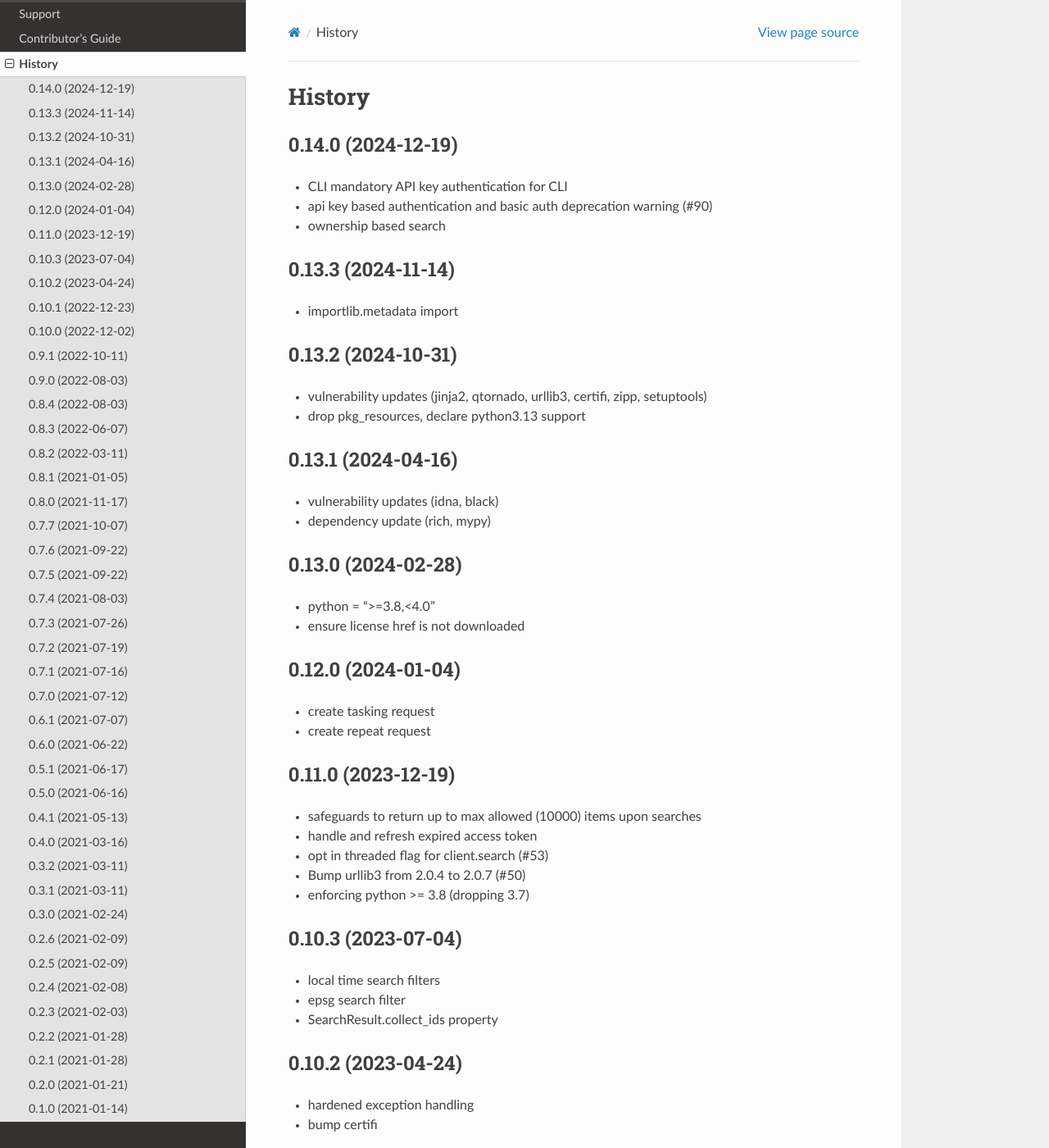
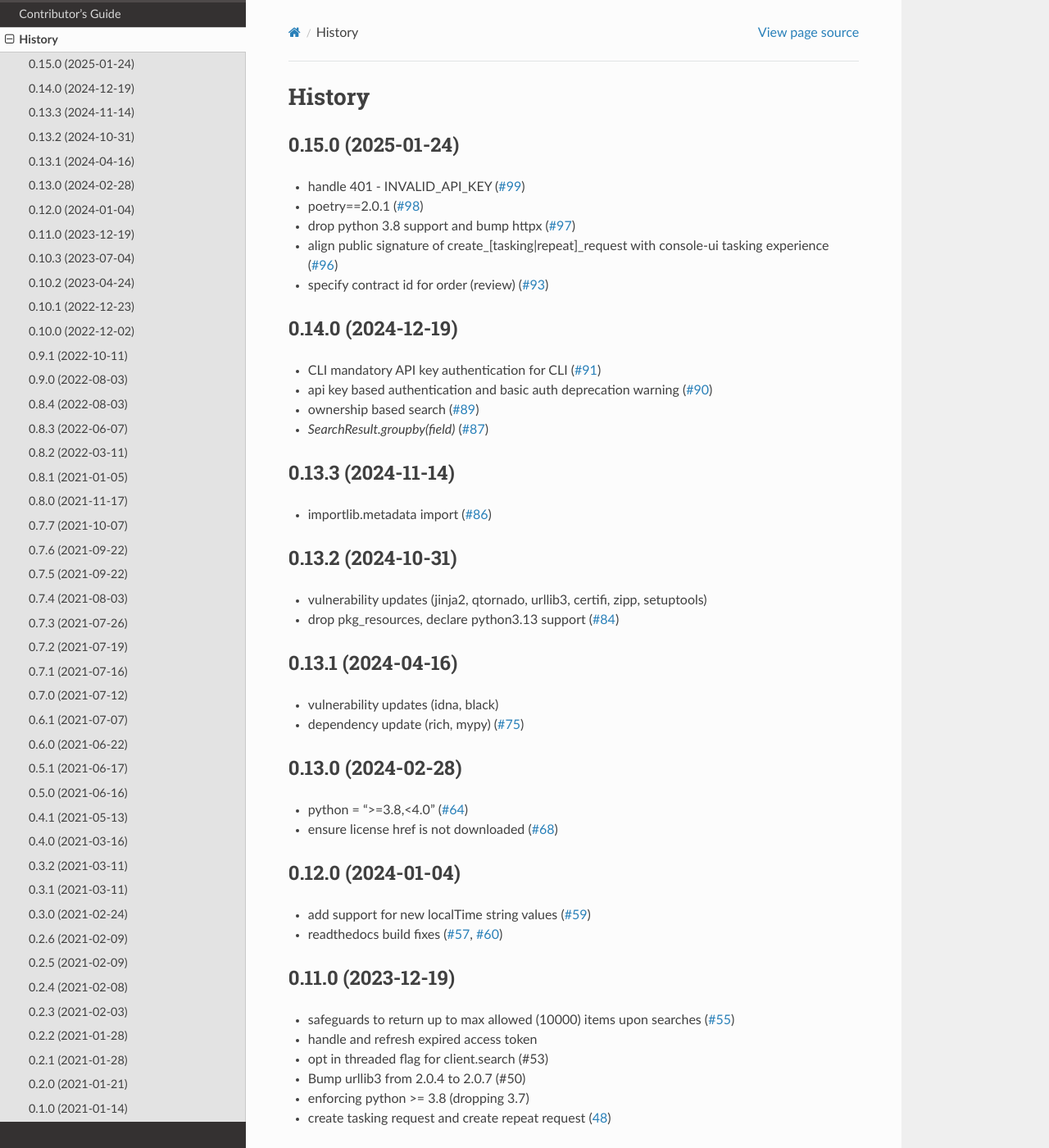
Before and after one commit to capellaspace/console-client, a Sphinx documentation site: the page built from docs/pages/changelog.rst, in a window 1280 px wide and 1400 px high. Shown: the whole window at 82% size. Built offline with Sphinx 7.4.7 and the Read the Docs theme 3.1.0, drawn with Linux system fonts in a browser that asks for light colours.

Commit message:
0.15.0 release (#100)

```diff
--- a/docs/pages/changelog.rst
+++ b/docs/pages/changelog.rst
@@ -2,46 +2,58 @@
 History
 =======
 
+
+0.15.0 (2025-01-24)
+-------------------
+* handle 401 - INVALID_API_KEY (`#99 <https://github.com/capellaspace/console-client/pull/99>`_)
+* poetry==2.0.1 (`#98 <https://github.com/capellaspace/console-client/pull/98>`_)
+* drop python 3.8 support and bump httpx (`#97 <https://github.com/capellaspace/console-client/pull/97>`_)
+* align public signature of create_[tasking|repeat]_request with console-ui tasking experience (`#96 <https://github.com/capellaspace/console-client/pull/96>`_)
+* specify contract id for order (review) (`#93 <https://github.com/capellaspace/console-client/pull/93>`_)
+
 0.14.0 (2024-12-19)
 -------------------
-* CLI mandatory API key authentication for CLI
-* api key based authentication and basic auth deprecation warning (#90)
-* ownership based search
+* CLI mandatory API key authentication for CLI (`#91 <https://github.com/capellaspace/console-client/pull/91>`_)
+* api key based authentication and basic auth deprecation warning (`#90 <https://github.com/capellaspace/console-client/pull/90>`_)
+* ownership based search (`#89 <https://github.com/capellaspace/console-client/pull/89>`_)
+* `SearchResult.groupby(field)` (`#87 <https://github.com/capellaspace/console-client/pull/87>`_)
 
 0.13.3 (2024-11-14)
 -------------------
-* importlib.metadata import
+* importlib.metadata import (`#86 <https://github.com/capellaspace/console-client/pull/86>`_)
 
 
 0.13.2 (2024-10-31)
 -------------------
 * vulnerability updates (jinja2, qtornado, urllib3, certifi, zipp, setuptools)
-* drop pkg_resources, declare python3.13 support
+* drop pkg_resources, declare python3.13 support (`#84 <https://github.com/capellaspace/console-client/pull/84>`_)
 
 
 0.13.1 (2024-04-16)
 -------------------
 * vulnerability updates (idna, black)
-* dependency update (rich, mypy)
+* dependency update (rich, mypy) (`#75 <https://github.com/capellaspace/console-client/pull/75>`_)
 
 
 0.13.0 (2024-02-28)
 -------------------
-* python = ">=3.8,<4.0"
-* ensure license href is not downloaded
+* python = ">=3.8,<4.0" (`#64 <https://github.com/capellaspace/console-client/pull/64>`_)
+* ensure license href is not downloaded (`#68 <https://github.com/capellaspace/console-client/pull/68>`_)
 
 0.12.0 (2024-01-04)
 -------------------
-* create tasking request
-* create repeat request
+
+* add support for new localTime string values (`#59 <https://github.com/capellaspace/console-client/pull/59>`_)
+* readthedocs build fixes (`#57 <https://github.com/capellaspace/console-client/pull/57>`_, `#60 <https://github.com/capellaspace/console-client/pull/60>`_)
 
 0.11.0 (2023-12-19)
 -------------------
-* safeguards to return up to max allowed (10000) items upon searches
+* safeguards to return up to max allowed (10000) items upon searches (`#55 <https://github.com/capellaspace/console-client/pull/55>`_)
 * handle and refresh expired access token
 * opt in threaded flag for client.search (#53)
 * Bump urllib3 from 2.0.4 to 2.0.7 (#50)
 * enforcing python >= 3.8 (dropping 3.7)
+* create tasking request and create repeat request (`48 <https://github.com/capellaspace/console-client/pull/48>`_)
 
 0.10.3 (2023-07-04)
 -------------------
--- a/pyproject.toml
+++ b/pyproject.toml
@@ -1,6 +1,6 @@
 [tool.poetry]
 name = "capella-console-client"
-version = "0.14.0"
+version = "0.15.0"
 description = "Python SDK for api.capellaspace.com (task, search, order, download)"
 authors = ["Thomas Beyer <thomas.beyer@capellaspace.com>"]
 repository = "https://github.com/capellaspace/console-client"
```
